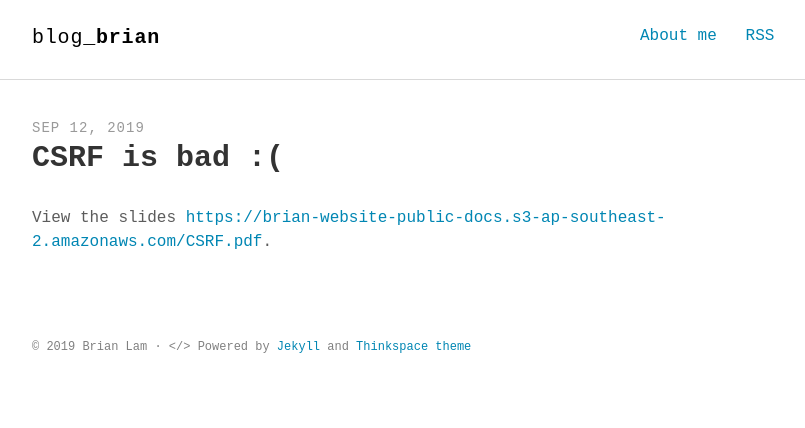
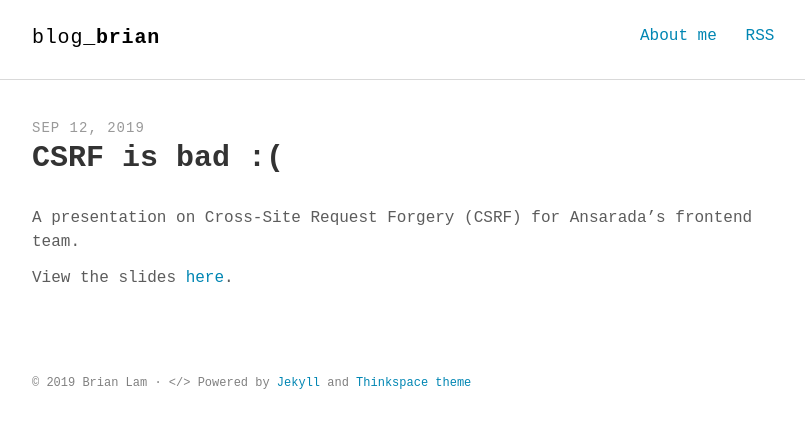
Before and after one commit to brianlam38/brianl.me, a Jekyll site: the page built from _posts/2019-09-12-ansarada-csrf.md, in a window 1280 px wide. Shown: the top 428 px of the page, without its empty margins (232-1037 px from the left). Built offline with Jekyll 4.4.1, drawn with Linux system fonts in a browser that asks for light colours; some web fonts are replaced.

Commit message:
Fixing markdown.

```diff
--- a/_posts/2019-09-12-ansarada-csrf.md
+++ b/_posts/2019-09-12-ansarada-csrf.md
@@ -6,4 +6,6 @@ comments: true
 keywords: "CSRF, web"
 ---
 
-View the slides [https://brian-website-public-docs.s3-ap-southeast-2.amazonaws.com/CSRF.pdf](here).
+A presentation on Cross-Site Request Forgery (CSRF) for Ansarada's frontend team.
+
+View the slides [here](https://brian-website-public-docs.s3-ap-southeast-2.amazonaws.com/CSRF.pdf).
```
